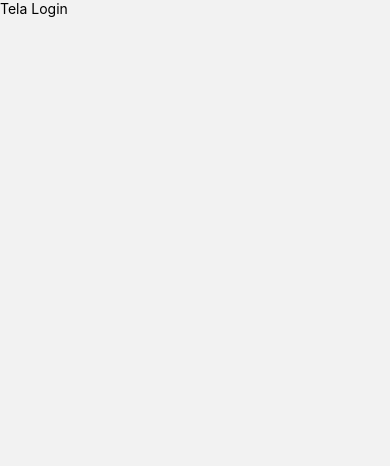
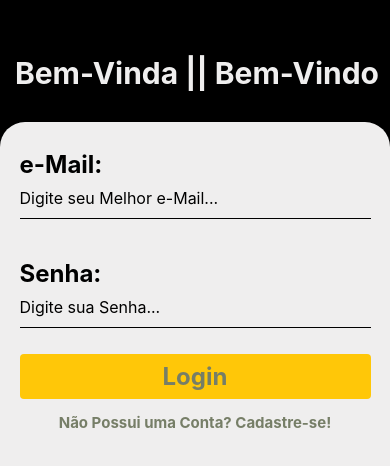
Before and after one commit to brmarmello/my-invest-desafio-tecnico-front-xp, a React Native app: screen /SignIn in a window 390 px wide. Shown: the top 466 px of the page. Built offline with nearby package versions, Linux system fonts and the light colour scheme.

Commit message:
feat: finalizes Login screen content and style.

```diff
--- a/src/pages/SignIn/index.jsx
+++ b/src/pages/SignIn/index.jsx
@@ -1,5 +1,11 @@
 import React from 'react';
-import { View, Text, StyleSheet } from 'react-native';
+import {
+  View,
+  Text,
+  StyleSheet,
+  TextInput,
+  TouchableOpacity,
+} from 'react-native';
 
 import * as Animatable from 'react-native-animatable';
 
@@ -8,13 +14,93 @@ import * as Animatable from 'react-native-animatable';
 export default function SignIn() {
   return (
     <View style={styles.container}>
-      <Text>Tela Login</Text>
+
+      <Animatable.View animation="fadeInLeft" delay={500} style={styles.containerHeader}>
+        <Text style={styles.message}>Bem-Vinda || Bem-Vindo</Text>
+      </Animatable.View>
+
+      <Animatable.View animation="fadeInUp" style={styles.containerForm}>
+        <Text style={styles.textEmail}>e-Mail:</Text>
+        <TextInput
+          placeholder="Digite seu Melhor e-Mail..."
+          style={styles.input}
+        />
+
+        <Text style={styles.textEmail}>Senha:</Text>
+        <TextInput
+          placeholder="Digite sua Senha..."
+          style={styles.input}
+        />
+
+        <TouchableOpacity style={styles.button}>
+          <Text style={styles.buttonText}>Login</Text>
+        </TouchableOpacity>
+
+        <TouchableOpacity style={styles.buttonRegister}>
+          <Text style={styles.registerText}>Não Possui uma Conta? Cadastre-se!</Text>
+        </TouchableOpacity>
+      </Animatable.View>
+
     </View>
   );
 }
 
 const styles = StyleSheet.create({
   container: {
-
+    flex: 1,
+    backgroundColor: '#000000',
+  },
+  containerHeader: {
+    marginTop: '14%',
+    marginBottom: '8%',
+    paddingStart: '1%',
+  },
+  message: {
+    fontSize: 30,
+    fontWeight: 'bold',
+    color: '#EFEEEE',
+    textAlign: 'center',
+  },
+  containerForm: {
+    backgroundColor: '#EFEEEE',
+    flex: 1,
+    borderTopLeftRadius: 25,
+    borderTopRightRadius: 25,
+    paddingStart: '5%',
+    paddingEnd: '5%',
+  },
+  textEmail: {
+    fontSize: 24,
+    marginTop: 28,
+    fontWeight: 'bold',
+  },
+  input: {
+    borderBottomWidth: 1,
+    height: 40,
+    marginBottom: 12,
+    fontSize: 16,
+  },
+  button: {
+    backgroundColor: '#FFC708',
+    width: '100%',
+    borderRadius: 4,
+    paddingVertical: 8,
+    marginTop: 14,
+    justifyContent: 'center',
+    alignItems: 'center',
+  },
+  buttonText: {
+    color: '#767e67',
+    fontSize: 24,
+    fontWeight: 'bold',
+  },
+  buttonRegister: {
+    marginTop: 14,
+    alignSelf: 'center',
+  },
+  registerText: {
+    color: '#767e67',
+    fontSize: 15,
+    fontWeight: 'bold',
   }
 })
```
